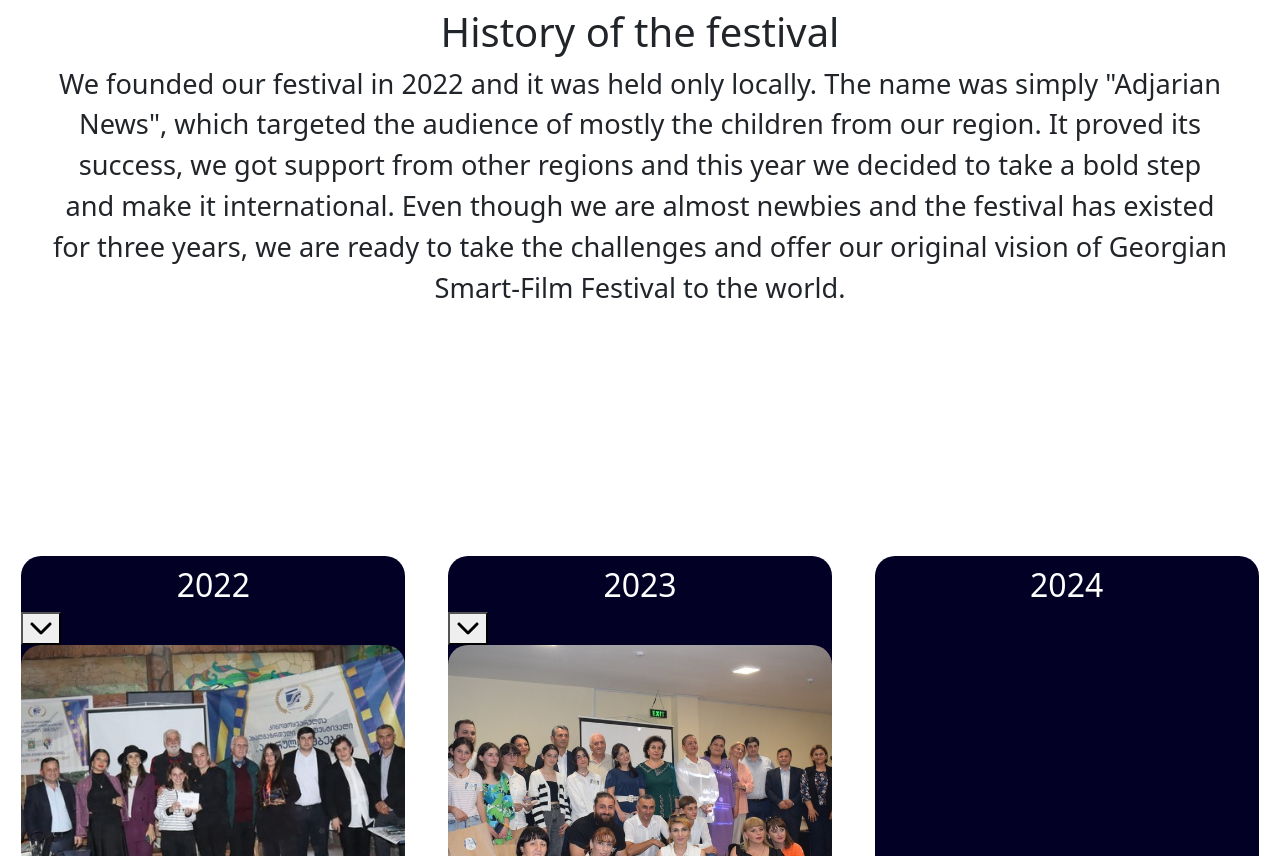
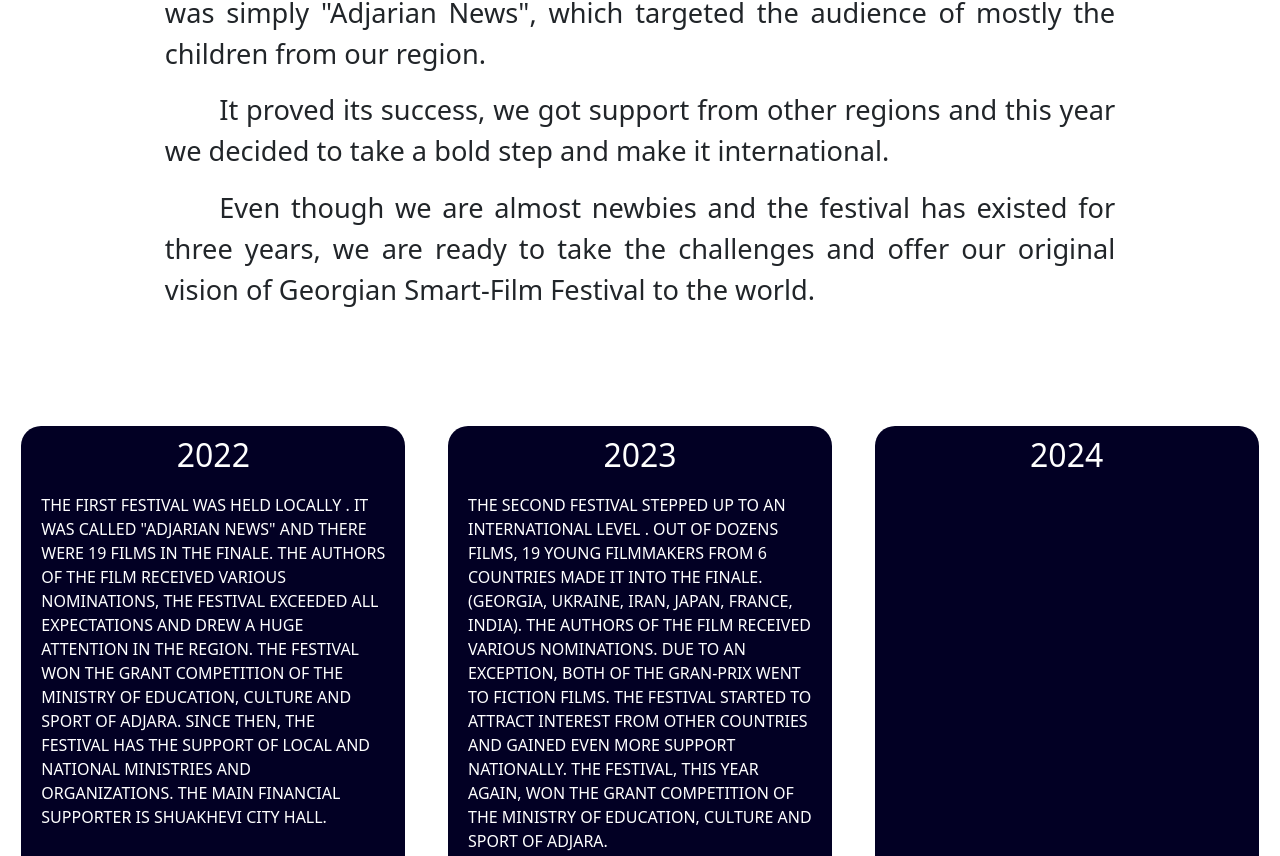
Before and after one commit to archiltavdgiridze/cinephone, a React (Create React App) app: page /history in a window 1280 px wide. Shown: the part 324-1180 px from the top of the page. Built offline with nearby package versions, Linux system fonts and the light colour scheme.

Commit message:
Update Navbar and History styles and components

```diff
--- a/src/components/History/History.jsx
+++ b/src/components/History/History.jsx
@@ -1,16 +1,16 @@
 import React, { useState } from "react";
-import year2022 from "../../assets/HistoryPage/HistoryYearPhotos/history-2022.jpg";
-import year2023 from "../../assets/HistoryPage/HistoryYearPhotos/history-2023.jpg";
-import "./History.scss";
 import { FontAwesomeIcon } from "@fortawesome/react-fontawesome";
 import {
   faChevronDown,
   faChevronLeft,
 } from "@fortawesome/free-solid-svg-icons";
+import year2022 from "../../assets/HistoryPage/HistoryYearPhotos/history-2022.jpg";
+import year2023 from "../../assets/HistoryPage/HistoryYearPhotos/history-2023.jpg";
+import "./History.scss";
 
 const History = () => {
-  const [isYear2022Collapsed, setIsYear2022Collapsed] = useState(false);
-  const [isYear2023Collapsed, setIsYear2023Collapsed] = useState(false);
+  const [isYear2022Collapsed, setIsYear2022Collapsed] = useState(true);
+  const [isYear2023Collapsed, setIsYear2023Collapsed] = useState(true);
 
   const toggleYear2022Collapse = () => {
     setIsYear2022Collapsed(!isYear2022Collapsed);
@@ -27,11 +27,16 @@ const History = () => {
         <p>
           We founded our festival in 2022 and it was held only locally. The name
           was simply "Adjarian News", which targeted the audience of mostly the
-          children from our region. It proved its success, we got support from
-          other regions and this year we decided to take a bold step and make it
-          international. Even though we are almost newbies and the festival has
-          existed for three years, we are ready to take the challenges and offer
-          our original vision of Georgian Smart-Film Festival to the world.
+          children from our region.
+        </p>
+        <p>
+          It proved its success, we got support from other regions and this year
+          we decided to take a bold step and make it international.
+        </p>
+        <p>
+          Even though we are almost newbies and the festival has existed for
+          three years, we are ready to take the challenges and offer our
+          original vision of Georgian Smart-Film Festival to the world.
         </p>
       </div>
       <div className="history_by_years">
@@ -48,7 +53,9 @@ const History = () => {
               </button>
             </div>
             <div
-              className={`collapse ${isYear2022Collapsed ? "collapsed" : ""}`}
+              className={`collapse-content ${
+                isYear2022Collapsed ? "collapsed" : ""
+              }`}
             >
               <p>
                 THE FIRST FESTIVAL WAS HELD LOCALLY . IT WAS CALLED "ADJARIAN
@@ -69,7 +76,7 @@ const History = () => {
             <div className="num_n_btn">
               <h2 className="history_year">2023</h2>
               <button onClick={toggleYear2023Collapse}>
-                {isYear2022Collapsed ? (
+                {isYear2023Collapsed ? (
                   <FontAwesomeIcon icon={faChevronLeft} />
                 ) : (
                   <FontAwesomeIcon icon={faChevronDown} />
@@ -77,7 +84,9 @@ const History = () => {
               </button>
             </div>
             <div
-              className={`collapse ${isYear2023Collapsed ? "collapsed" : ""}`}
+              className={`collapse-content ${
+                isYear2023Collapsed ? "collapsed" : ""
+              }`}
             >
               <p>
                 THE SECOND FESTIVAL STEPPED UP TO AN INTERNATIONAL LEVEL . OUT
--- a/src/components/History/History.scss
+++ b/src/components/History/History.scss
@@ -2,22 +2,24 @@
   // background-color: var(--lightblue);
 
   .festival_history {
-    height: 80dvw;
-    max-height: 800px;
-    min-height: 700px;
+    // height: 80dvw;
+    // max-height: 800px;
+    // min-height: 700px;
+    margin: 100px;
     display: flex;
     flex-direction: column;
     justify-content: center;
 
     h1 {
       text-align: center;
-      padding: 20px 0 0;
+      padding: 20px 0;
     }
 
     p {
-      text-align: center;
-      padding: 0 4%;
+      text-align: justify;
+      padding: 0 6%;
       font-size: 1.7rem;
+      text-indent: 2em;
     }
   }
 }
@@ -73,12 +75,8 @@
   }
 }
 
-@media screen and (min-width: 768px) and (max-width: 1000px) {
+@media screen and (min-width: 769px) and (max-width: 1000px) {
   .history_wrapper {
-    .festival_history {
-      // height: 60dvw;
-    }
-
     .history_by_years {
       flex-direction: row;
       flex-wrap: wrap;
@@ -93,11 +91,17 @@
   }
 }
 
+// for collapsing button dissapearing after 768px width
+@media screen and (min-width: 769px) {
+  .num_n_btn button {
+    display: none;
+  }
+}
+
 @media screen and (max-width: 768px) {
   .history_wrapper {
     .festival_history {
-      min-height: auto;
-      margin: 30px 0 70px;
+      margin: 30px 0;
 
       h1 {
         font-size: 2rem;
@@ -128,9 +132,6 @@
     align-items: center;
     margin: 20px 0;
 
-    h2 {
-    }
-
     button {
       width: 4rem;
       height: 4rem;
@@ -144,10 +145,10 @@
     }
   }
 
-  .collapse {
-    max-height: 1000px; // Set this to a value greater than the expected content height
+  .collapse-content {
+    max-height: 1000px; /* Set this to a value greater than the expected content height */
     overflow: hidden;
-    transition: max-height 1s ease; // Smooth transition
+    transition: max-height 1s ease-in; /* Smooth transition */
   }
 
   .collapsed {
--- a/src/components/Navbar/Navbar.jsx
+++ b/src/components/Navbar/Navbar.jsx
@@ -12,13 +12,13 @@ import {
   faPeopleGroup,
   faPhone,
 } from "@fortawesome/free-solid-svg-icons";
-import Button from 'react-bootstrap/Button';
-import Container from 'react-bootstrap/Container';
-import Form from 'react-bootstrap/Form';
-import Nav from 'react-bootstrap/Nav';
-import Navbar from 'react-bootstrap/Navbar';
-import NavDropdown from 'react-bootstrap/NavDropdown';
-import Offcanvas from 'react-bootstrap/Offcanvas';
+import Button from "react-bootstrap/Button";
+import Container from "react-bootstrap/Container";
+import Form from "react-bootstrap/Form";
+import Nav from "react-bootstrap/Nav";
+import Navbar from "react-bootstrap/Navbar";
+import NavDropdown from "react-bootstrap/NavDropdown";
+import Offcanvas from "react-bootstrap/Offcanvas";
 
 const NavbarElem = () => {
   return (
@@ -83,7 +83,7 @@ const NavbarElem = () => {
     //     </div>
     //   </ul>
     // </nav>
-    <Navbar expand={'lg'} className="bg-body-tertiary">
+    <Navbar expand={"lg"} className="bg-body-tertiary">
       <Container fluid>
         <div className="logo">
           <Link to="/">CinePhone LOGO here</Link>
@@ -100,8 +100,8 @@ const NavbarElem = () => {
             </Offcanvas.Title>
           </Offcanvas.Header>
           <Offcanvas.Body>
-            <Nav className="justify-content-end flex-grow-1 pe-3">
-              <ul style={{listStyle:'none'}}>
+            <Nav className="justify-content-center flex-grow-1 pe-3">
+              <ul style={{ listStyle: "none" }}>
                 <li>
                   <Link to="/">
                     <FontAwesomeIcon icon={faHouse} />
@@ -158,7 +158,6 @@ const NavbarElem = () => {
                 </div>
               </ul>
             </Nav>
-
           </Offcanvas.Body>
         </Navbar.Offcanvas>
       </Container>
--- a/src/components/Navbar/Navbar.scss
+++ b/src/components/Navbar/Navbar.scss
@@ -45,3 +45,20 @@ nav {
 .svg-inline--fa {
   font-size: 1.5rem;
 }
+
+.navbar-toggler {
+  min-height: 40px;
+}
+
+@media screen and (max-width: 768px) {
+  ul li a {
+    display: flex;
+    flex-direction: row;
+    gap: 20px;
+
+    .svg-inline--fa {
+      // width: 30px;
+      font-size: 2rem;
+    }
+  }
+}
```
